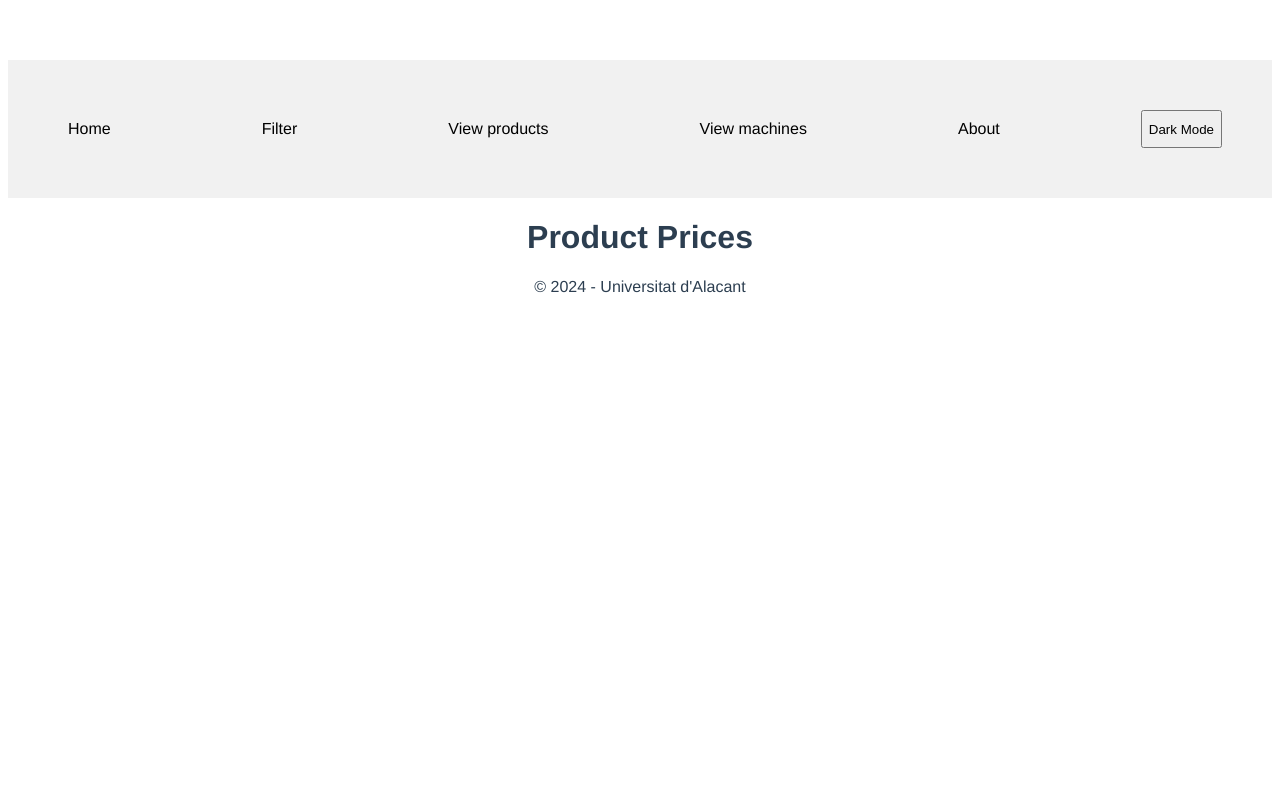
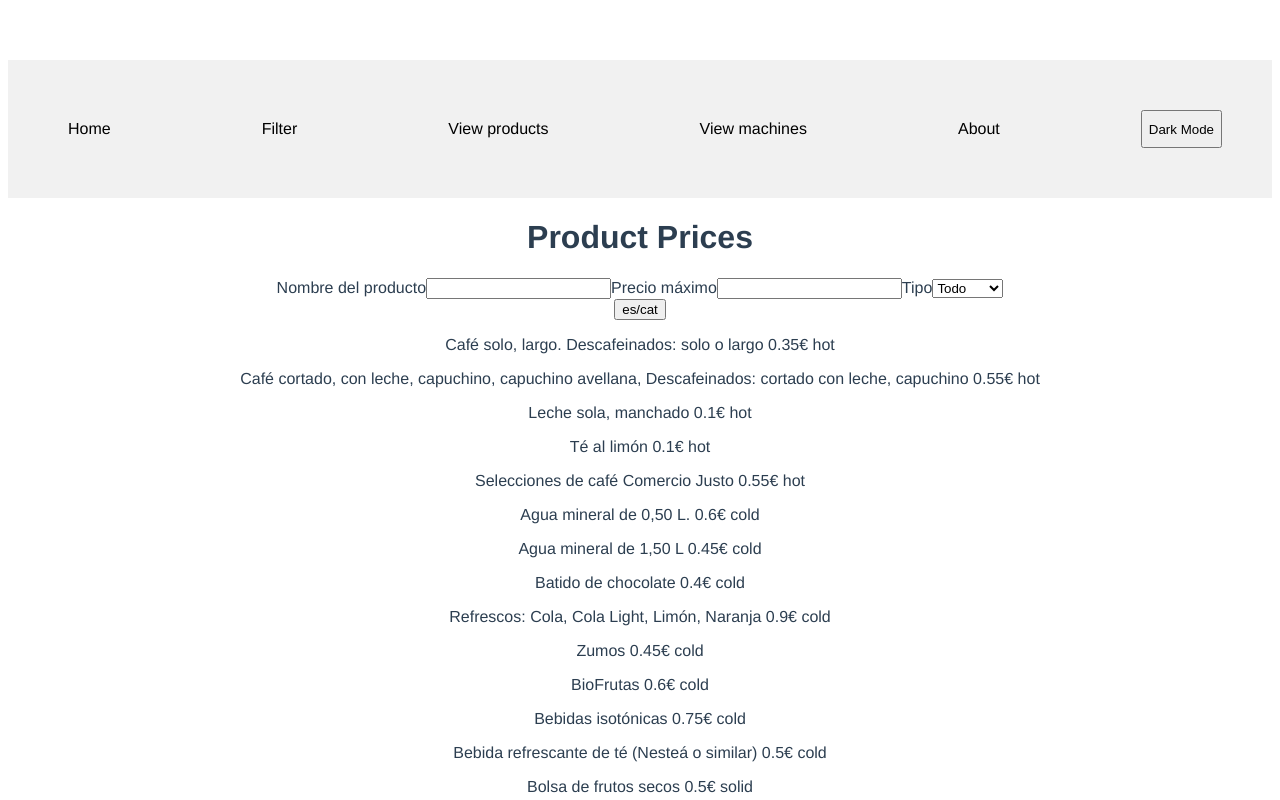
Before and after one commit to jcerveto/taes, a Vue app in the folder frontend/maquinua/: page /products in a window 1280 px wide. Shown: the top 800 px of the page. Built offline with nearby package versions, Linux system fonts and the light colour scheme.

Commit message:
Filtrado acabado, faltan los estilos

```diff
--- a/frontend/maquinua/src/views/ProductPricesPage.vue
+++ b/frontend/maquinua/src/views/ProductPricesPage.vue
@@ -1,8 +1,103 @@
 <script>
-//import TableFromCsv from '@/components/TableFromCsv.vue';
+    import { onMounted, ref} from 'vue';
+    import Papa from 'papaparse';
+    export default{
+        setup(){
+
+            const csvPath= ref("/prices.csv");
+            const title="Prices";
+            let csvHeaders = ref([]);
+            const csvData = ref([]);
+            const error = ref(null);
+            const idioma = ref("name_es");
+
+            const precio = ref(null);
+            const nombre = ref("");
+            const tipo = ref("todos");
+
+
+
+            onMounted(async () => {
+                try {
+                    const response = await fetch(csvPath.value);
+                    const csv = await response.text();
+                    parseFile(csv);
+                    error.value = null;
+                } catch (error) {
+                    console.error('An error occurred:', error.message);
+                    error.value = `An error occurred when loading: ${title}`;
+                }
+            })
+
+            function toggleIdioma(){
+                if (idioma.value == "name_es"){
+                    idioma.value = "name_ca";
+                    console.log("hola")
+                }
+                else {
+                    idioma.value = "name_es";
+                    console.log("adios")
+                }
+            }
+
+
+            function parseFile(file) {
+                Papa.parse(file, {
+                    header: true,
+                    dynamicTyping: true,
+                    complete: (results) => {
+                        csvHeaders.value = results.meta.fields;
+                        csvData.value = results.data;
+                        //console.log(csvData.value);
+                    },
+                });
+            }
+
+
+            return {
+                csvData,
+                idioma,
+                toggleIdioma,
+                precio,
+                nombre,
+                tipo
+            }
+        }
+
+    };
+
 </script>
 
 <template>
     <h1>Product Prices</h1>
-    <!---<TableFromCsv csvPath="/prices.csv" title="List of prices" />-->
+    <form>
+        <label>Nombre del producto</label>
+        <input type="text" class="form-control" v-model="nombre">
+        <label>Precio máximo</label>
+        <input type="number" class="form-control" v-model="precio">
+        <label>Tipo</label>
+        <select class="form-select" aria-label="Tipo" v-model="tipo">
+            <option value="todos" selected>Todo</option>
+            <option value="hot">Caliente</option>
+            <option value="cold">Frío</option>
+            <option value="solid">Sólido</option>
+        </select>
+
+    </form>
+    <button @click="toggleIdioma()">es/cat</button>
+
+    <div v-for="producto in csvData" :key="producto">
+        <p v-if="(precio >= producto.total || precio == 0 || !precio) && (producto[idioma].toLowerCase().includes(nombre.toLowerCase()))
+            && (producto.type == tipo || tipo == 'todos')">
+         {{producto[idioma]}} {{ producto.total }}€ {{ producto.type }}
+        </p>
+    </div>
+
 </template>
+
+<style scoped>
+
+
+
+
+</style>
```
